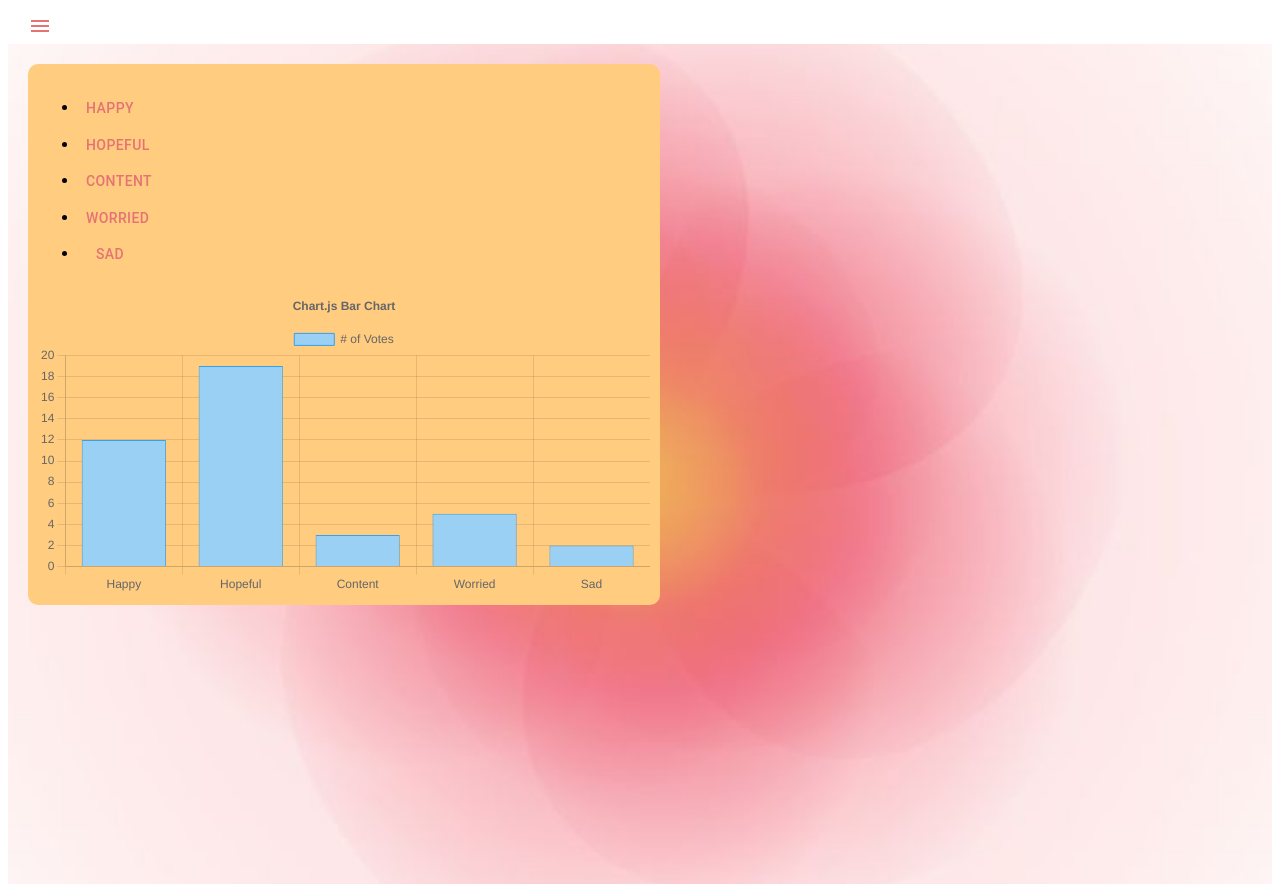
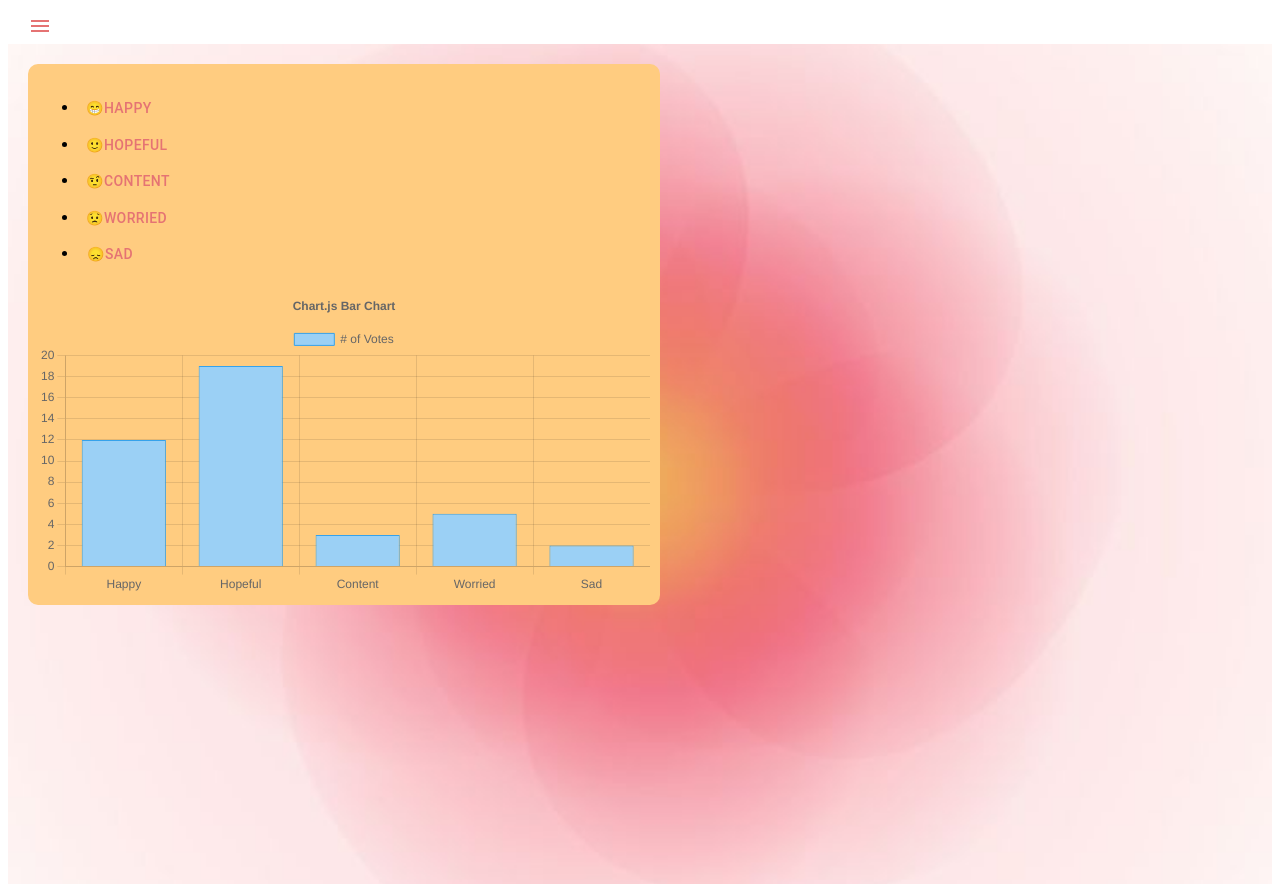
Before and after one commit to jrob112/Mental-Health-App, a React app: page /moods in a window 1280 px wide. Built offline with nearby package versions, Linux system fonts and the light colour scheme.

Commit message:
update / added emojis

```diff
--- a/client/src/components/Moods.jsx
+++ b/client/src/components/Moods.jsx
@@ -7,13 +7,14 @@ import { red } from '@mui/material/colors';
 
 
 const Moods = () => {
-  const moodsArr = ["HAPPY", "HOPEFUL", "CONTENT", "WORRIED", "SAD"];
+  const moodsArr = ['HAPPY', 'HOPEFUL', 'CONTENT', 'WORRIED', 'SAD'];
+  const emojiArr = ['😁', '🙂', '🤨', '😟', '😞'];
 
   const [dataArr, setDataArr] = useState([12, 19, 3, 5, 2]);
   const updateMood = (e) => {
-    dataArr[moodsArr.indexOf(e.target.innerText)]++
+    dataArr[moodsArr.indexOf(e.target.innerText.slice(2))]++
     setDataArr(dataArr);
-    console.log('e.target.innerText', e.target.innerText);
+    console.log('e.target.innerText', e.target.innerText.slice(2));
     console.log('DataArr', dataArr);
   };
   return (
@@ -37,7 +38,7 @@ const Moods = () => {
       <ul>
         {moodsArr.map((mood, i) => (
           <li key={i}>
-            <Button sx={{color: red[300]}} onClick={updateMood}>{mood}</Button>
+            <Button sx={{color: red[300]}} onClick={updateMood}>{emojiArr[i]}{mood}</Button>
           </li>
         ))}
       </ul>
```
